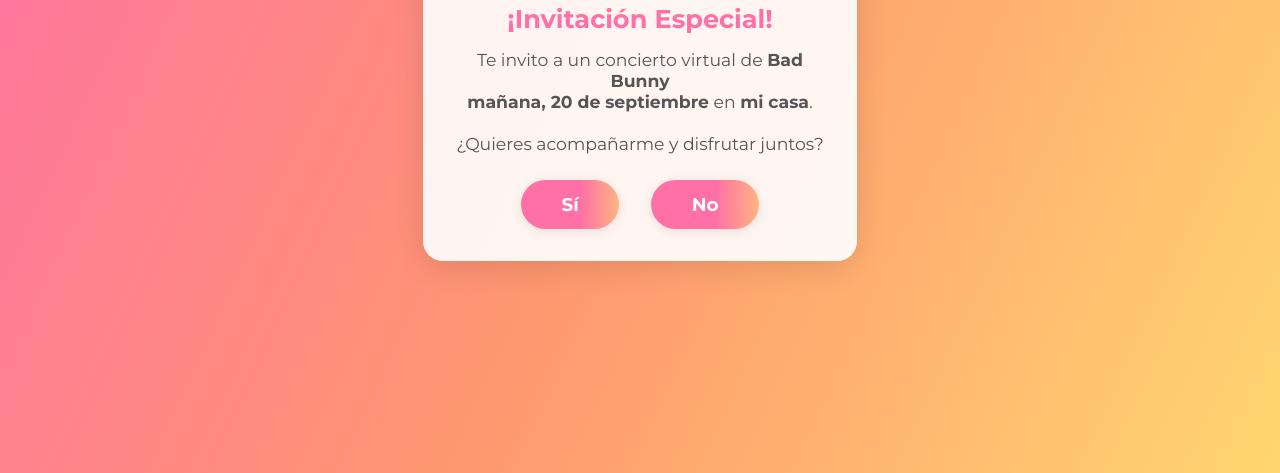
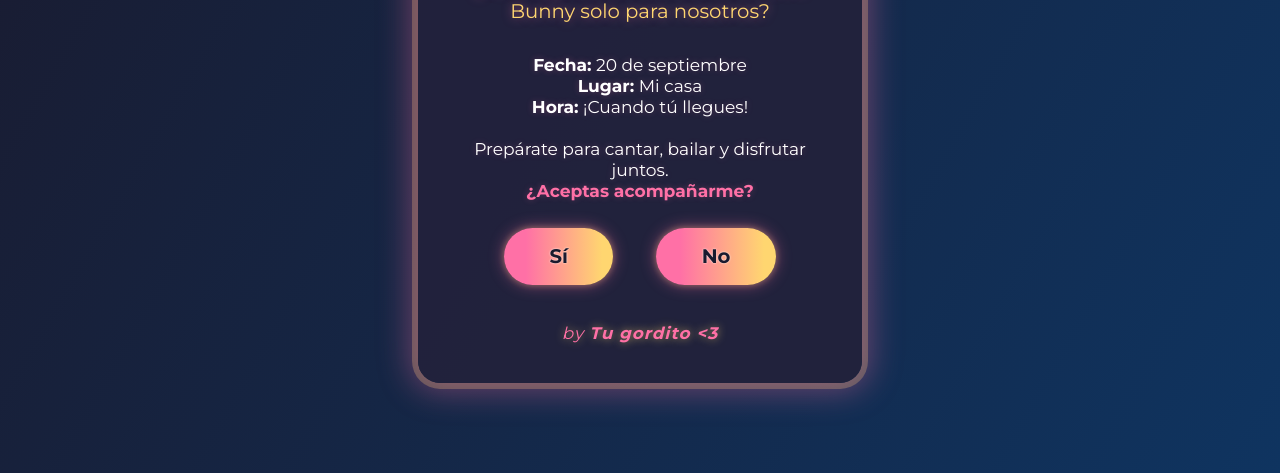
Before and after one commit to monchito177/Portafolio, a plain HTML site: page invitacion-bad-bunny/invitacion.html in a window 1280 px wide. Shown: the part 327-800 px from the top of the page. Drawn offline with Linux system fonts and the light colour scheme.

Commit message:
Revise invitation styling and content
Updated the invitation design and text for the Bad Bunny concert.

```diff
--- a/invitacion-bad-bunny/invitacion.html
+++ b/invitacion-bad-bunny/invitacion.html
@@ -2,98 +2,125 @@
 <html lang="es">
 <head>
   <meta charset="UTF-8">
-  <title>Invitación Concierto Bad Bunny</title>
+  <title>Invitación Bad Bunny</title>
   <link href="https://fonts.googleapis.com/css?family=Montserrat:700,400&display=swap" rel="stylesheet">
   <style>
     body {
-      background: linear-gradient(115deg, #ff70a6 0%, #ff9770 50%, #ffd670 100%, #e9ff70 120%);
+      background: linear-gradient(120deg, #1a1a2e 0%, #0f3460 100%);
+      min-height: 100vh;
+      margin: 0;
       font-family: 'Montserrat', sans-serif;
-      height: 100vh;
       display: flex;
       align-items: center;
       justify-content: center;
-      margin: 0;
     }
     .card {
-      background: rgba(255,255,255,0.90);
-      border-radius: 20px;
-      box-shadow: 0 6px 32px rgba(0,0,0,0.12);
-      max-width: 370px;
-      padding: 2.5em 2em 2em 2em;
+      background: rgba(34,34,60,0.96);
+      border-radius: 22px;
+      box-shadow: 0 0 32px 8px #ff70a660, 0 0 0 6px #ffd67044;
+      max-width: 380px;
+      padding: 2.7em 2em 2.5em 2em;
       text-align: center;
       position: relative;
-      animation: float 2.5s ease-in-out infinite alternate;
-    }
-    @keyframes float {
-      to { transform: translateY(-15px); }
+      color: #fff;
     }
     .bunny {
-      font-size: 3em;
-      margin-bottom: 0.4em;
+      font-size: 3.3em;
+      margin-bottom: 0.3em;
+      text-shadow: 0 0 18px #ffd670, 0 0 8px #ff70a6;
       animation: bunnyPop 1.2s infinite alternate;
     }
     @keyframes bunnyPop {
-      to { transform: scale(1.12); }
+      to { transform: scale(1.11); }
     }
     h1 {
-      color: #ff70a6;
-      font-size: 1.6em;
-      margin-bottom: 0.6em;
+      font-size: 1.8em;
+      margin-bottom: 0.55em;
       font-weight: 700;
+      letter-spacing: 2px;
+      color: #ffd670;
+      text-shadow: 0 0 10px #ff70a6;
     }
     .mensaje {
-      color: #555;
-      font-size: 1.08em;
-      margin-bottom: 1.5em;
+      color: #ffd670;
+      font-size: 1.13em;
+      margin-bottom: 1.7em;
+      font-weight: 400;
+      text-shadow: 0 0 10px #ff70a688;
+    }
+    .detalles {
+      color: #fff;
+      font-size: 1.07em;
+      margin-bottom: 1.6em;
+      text-shadow: 0 0 6px #ff70a644;
     }
     .botones {
       display: flex;
       justify-content: center;
-      gap: 2em;
-      margin-top: 1.1em;
+      gap: 2.7em;
+      margin-top: 1.2em;
     }
     .btn {
       font-family: 'Montserrat', sans-serif;
-      font-weight: 600;
-      background: linear-gradient(90deg,#ff70a6 60%, #ffd670 120%);
-      color: white;
+      font-weight: 700;
+      background: linear-gradient(90deg,#ff70a6 20%, #ffd670 90%);
+      color: #1a1a2e;
       border: none;
-      border-radius: 28px;
-      padding: 0.7em 2.2em;
-      font-size: 1.15em;
+      border-radius: 32px;
+      padding: 0.82em 2.3em;
+      font-size: 1.23em;
       cursor: pointer;
-      box-shadow: 0 2px 12px rgba(0,0,0,0.10);
-      transition: background 0.25s, transform 0.15s;
+      box-shadow: 0 0 16px #ff70a677, 0 0 6px #ffd67066;
+      transition: background 0.20s, color 0.20s, transform 0.15s;
       outline: none;
       position: relative;
+      text-shadow: 0 0 2px #fff;
     }
     .btn:hover {
-      background: linear-gradient(90deg,#ffd670 40%, #ff70a6 100%);
+      background: linear-gradient(90deg,#ffd670 10%, #ff70a6 90%);
+      color: #ffd670;
+      transform: scale(1.09) rotate(-2deg);
+      box-shadow: 0 0 24px #ffd67088;
+    }
+    .firma {
+      font-size: 1.05em;
       color: #ff70a6;
-      transform: scale(1.08);
+      margin-top: 2.3em;
+      font-style: italic;
+      letter-spacing: 1px;
+      text-shadow: 0 0 8px #ffd67099;
     }
   </style>
 </head>
 <body>
   <div class="card">
-    <div class="bunny">🐰🎶</div>
-    <h1>¡Invitación Especial!</h1>
+    <div class="bunny">🐰✨</div>
+    <h1>¡INVITACIÓN BAD BUNNY!</h1>
     <div class="mensaje">
-      Te invito a un concierto virtual de <b>Bad Bunny</b> <br>
-      <b>mañana, 20 de septiembre</b> en <b>mi casa</b>.<br><br>
-      ¿Quieres acompañarme y disfrutar juntos?
+      <span style="font-size:1.09em;">¿Te imaginas un concierto de Bad Bunny solo para nosotros?</span>
+    </div>
+    <div class="detalles">
+      <b>Fecha:</b> 20 de septiembre <br>
+      <b>Lugar:</b> Mi casa<br>
+      <b>Hora:</b> ¡Cuando tú llegues!<br>
+      <br>
+      Prepárate para cantar, bailar y disfrutar juntos.<br>
+      <span style="color:#ff70a6;font-weight:700;">¿Aceptas acompañarme?</span>
     </div>
     <div class="botones">
       <button class="btn" onclick="responder('si')">Sí</button>
       <button class="btn" onclick="responder('no')">No</button>
     </div>
+    <div class="firma">
+      <span>by <b>Tu gordito <3</b></span>
+    </div>
   </div>
   <script>
     function responder(opcion) {
       if(opcion === 'si') {
-        alert('¡Me alegra mucho! Prepararé todo para ti. 💖');
+        alert('¡Eres la mejor! Nos vemos en el concierto, mamasita. 💖🐰');
       } else {
-        alert('¡No acepto un no, mamasita! 😏🎶');
+        alert('No acepto un no, mamasita! 🎤🔥');
       }
     }
   </script>
```
